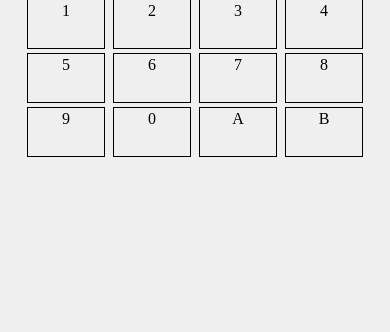
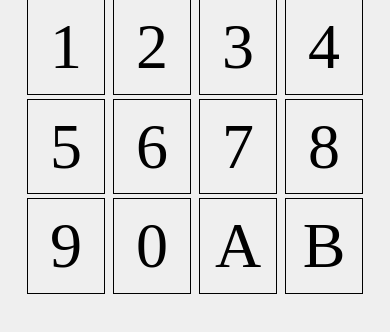
Before and after one commit to ebuckthal/frontslc-rated, a plain HTML site: page index.html in a window 390 px wide. Shown: the part 40-372 px from the top of the page. Drawn offline with nearby package versions, Linux system fonts and the light colour scheme; files that its build step writes are made by us from their sources.

Commit message:
mobile testing

```diff
--- a/scss/base.scss
+++ b/scss/base.scss
@@ -28,10 +28,12 @@ h1 {
         margin: 2px;
 
         width: 20%;
-        height: 50px;
 
         display: inline-block;
 
         border: 1px solid black;
+
+        font-size: 4em;
+        line-height: 140%;
     }
 }
```
